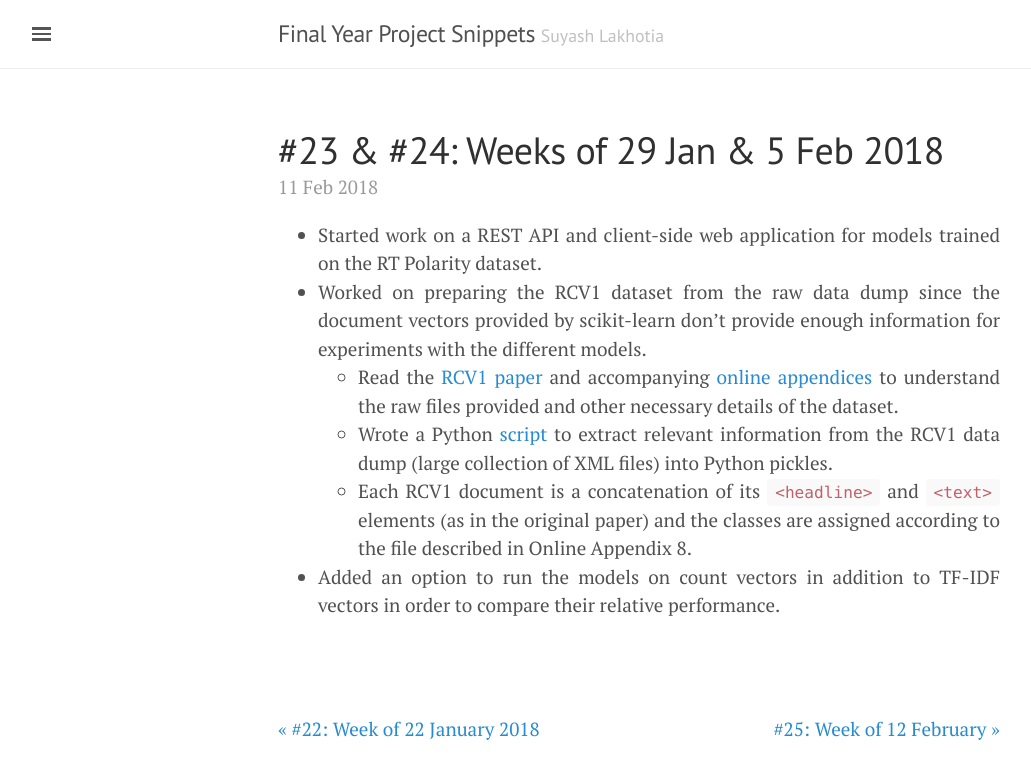
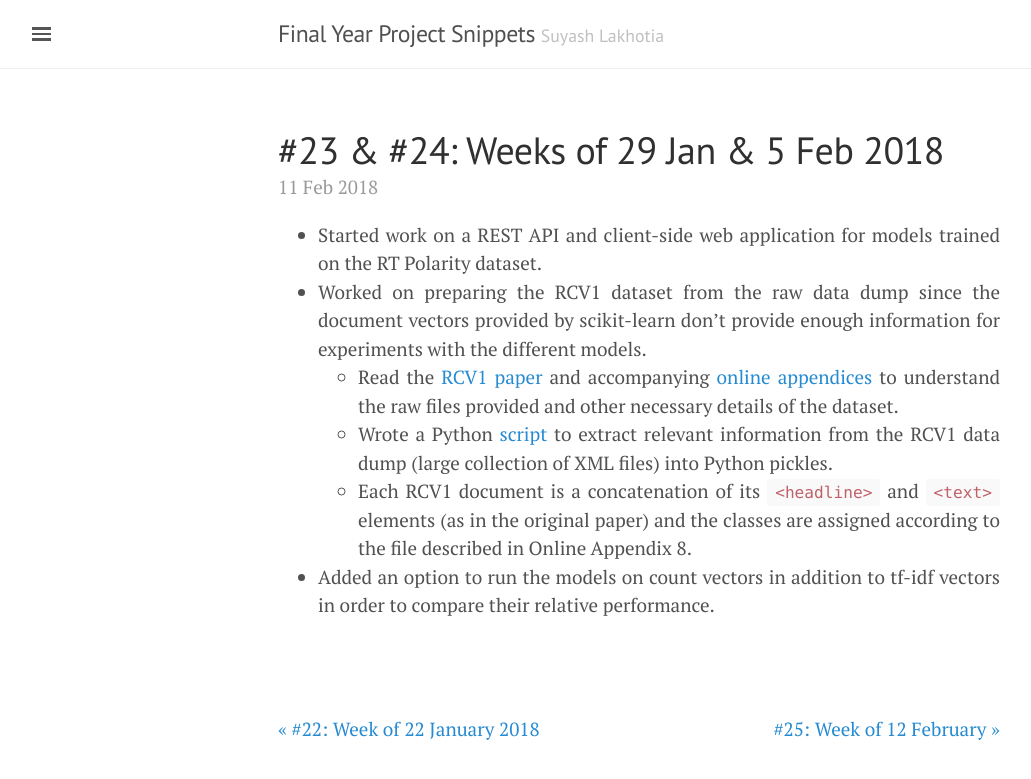
Before and after one commit to SuyashLakhotia/FYPSnippets, a Jekyll site: the page built from _posts/2018-02-11-Weeks-of-29-January-&-05-February.md, in a window 1280 px wide. Shown: the top 779 px of the page, without its empty margins (1-1032 px from the left). Built offline with Jekyll 4.4.1, drawn with Linux system fonts in a browser that asks for light colours.

Commit message:
TF-IDF --> tf-idf

```diff
--- a/_posts/2018-02-11-Weeks-of-29-January-&-05-February.md
+++ b/_posts/2018-02-11-Weeks-of-29-January-&-05-February.md
@@ -8,4 +8,4 @@ title: "#23 & #24: Weeks of 29 Jan & 5 Feb 2018"
   - Read the [RCV1 paper](http://www.jmlr.org/papers/volume5/lewis04a/lewis04a.pdf) and accompanying [online appendices](http://www.ai.mit.edu/projects/jmlr/papers/volume5/lewis04a/lyrl2004_rcv1v2_README.htm) to understand the raw files provided and other necessary details of the dataset.
   - Wrote a Python [script](https://github.com/SuyashLakhotia/TextCategorization/blob/master/process_rcv1.py) to extract relevant information from the RCV1 data dump (large collection of XML files) into Python pickles.
   - Each RCV1 document is a concatenation of its `<headline>` and `<text>` elements (as in the original paper) and the classes are assigned according to the file described in Online Appendix 8.
-- Added an option to run the models on count vectors in addition to TF-IDF vectors in order to compare their relative performance.
+- Added an option to run the models on count vectors in addition to tf-idf vectors in order to compare their relative performance.
```
Also changed, not shown: _posts/2018-02-18-Week-of-12-February.md (+1 -1 lines).
